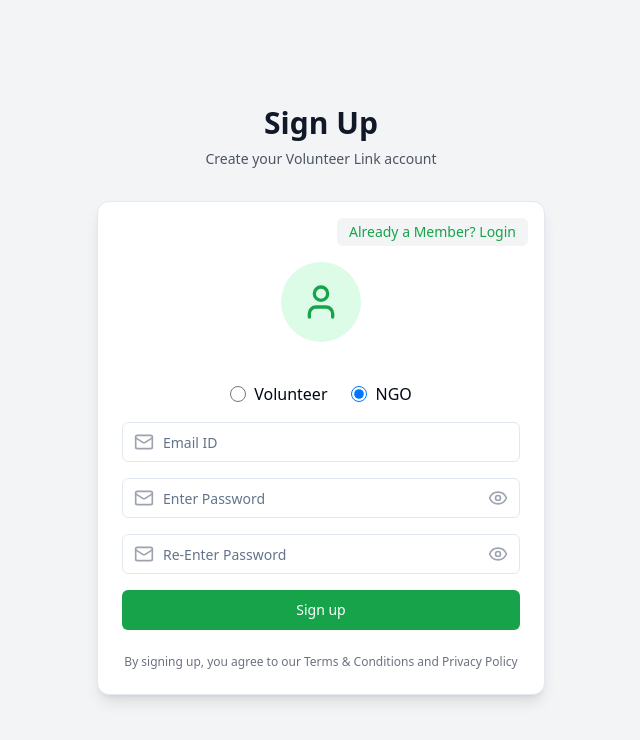
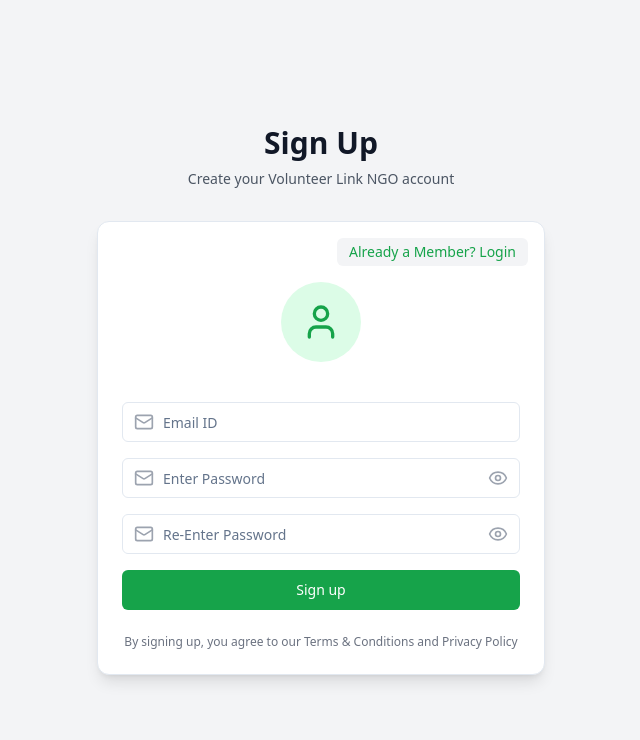
Before and after one commit to Yokesh-4040/volunteer-hub-webapp, a React (Vite) app: page /register in a window 1280 px wide. Shown: the top 740 px of the page, without its empty margins (319-959 px from the left). Built offline with nearby package versions, Linux system fonts and the light colour scheme.

Commit message:
Remove volunteer login option
Remove the volunteer login option from the register and login forms, as per the API specification.

```diff
--- a/src/pages/Login.tsx
+++ b/src/pages/Login.tsx
@@ -16,7 +16,6 @@ import { useAuth } from '@/contexts/AuthContext';
 const loginSchema = z.object({
   email: z.string().email({ message: "Please enter a valid email address" }),
   password: z.string().min(5, { message: "Password must be at least 5 characters" }),
-  role: z.enum(['user', 'ngo']),
 });
 
 type LoginFormValues = z.infer<typeof loginSchema>;
@@ -32,14 +31,14 @@ export default function Login() {
     defaultValues: {
       email: '',
       password: '',
-      role: 'ngo',
     },
   });
 
   async function onSubmit(data: LoginFormValues) {
     setIsLoading(true);
     try {
-      await login(data.email, data.password, data.role);
+      // Always login as NGO role
+      await login(data.email, data.password, 'ngo');
       navigate('/dashboard');
     } catch (error) {
       console.error(error);
@@ -54,7 +53,7 @@ export default function Login() {
         <div className="text-center">
           <h2 className="text-3xl font-extrabold text-gray-900">Login</h2>
           <p className="mt-2 text-sm text-gray-600">
-            Sign in to access your account
+            Sign in to access your NGO account
           </p>
         </div>
 
@@ -68,29 +67,6 @@ export default function Login() {
           <CardContent className="space-y-6 p-6">
             <Form {...form}>
               <form onSubmit={form.handleSubmit(onSubmit)} className="space-y-4">
-                <div className="space-y-2">
-                  <div className="flex justify-center space-x-6">
-                    <label className="flex items-center space-x-2">
-                      <input
-                        type="radio"
-                        value="user"
-                        {...form.register("role")}
-                        className="h-4 w-4 text-green-600"
-                      />
-                      <span>Volunteer</span>
-                    </label>
-                    <label className="flex items-center space-x-2">
-                      <input
-                        type="radio"
-                        value="ngo"
-                        {...form.register("role")}
-                        className="h-4 w-4 text-green-600"
-                      />
-                      <span>NGO</span>
-                    </label>
-                  </div>
-                </div>
-
                 <FormField
                   control={form.control}
                   name="email"
--- a/src/pages/Register.tsx
+++ b/src/pages/Register.tsx
@@ -17,7 +17,6 @@ const registerSchema = z.object({
   email: z.string().email({ message: "Please enter a valid email address" }),
   password: z.string().min(5, { message: "Password must be at least 5 characters" }),
   confirmPassword: z.string().min(5, { message: "Password must be at least 5 characters" }),
-  role: z.enum(['user', 'ngo']),
 }).refine((data) => data.password === data.confirmPassword, {
   message: "Passwords don't match",
   path: ["confirmPassword"],
@@ -38,14 +37,14 @@ export default function Register() {
       email: '',
       password: '',
       confirmPassword: '',
-      role: 'ngo',
     },
   });
 
   async function onSubmit(data: RegisterFormValues) {
     setIsLoading(true);
     try {
-      await registerUser(data.email, data.password, data.role);
+      // Always register as NGO role
+      await registerUser(data.email, data.password, 'ngo');
       navigate('/verify-otp', { state: { email: data.email } });
     } catch (error) {
       console.error(error);
@@ -60,7 +59,7 @@ export default function Register() {
         <div className="text-center">
           <h2 className="text-3xl font-extrabold text-gray-900">Sign Up</h2>
           <p className="mt-2 text-sm text-gray-600">
-            Create your Volunteer Link account
+            Create your Volunteer Link NGO account
           </p>
         </div>
 
@@ -80,29 +79,6 @@ export default function Register() {
           <CardContent className="space-y-6 p-6">
             <Form {...form}>
               <form onSubmit={form.handleSubmit(onSubmit)} className="space-y-4">
-                <div className="space-y-2">
-                  <div className="flex justify-center space-x-6">
-                    <label className="flex items-center space-x-2">
-                      <input
-                        type="radio"
-                        value="user"
-                        {...form.register("role")}
-                        className="h-4 w-4 text-green-600"
-                      />
-                      <span>Volunteer</span>
-                    </label>
-                    <label className="flex items-center space-x-2">
-                      <input
-                        type="radio"
-                        value="ngo"
-                        {...form.register("role")}
-                        className="h-4 w-4 text-green-600"
-                      />
-                      <span>NGO</span>
-                    </label>
-                  </div>
-                </div>
-
                 <FormField
                   control={form.control}
                   name="email"
```
